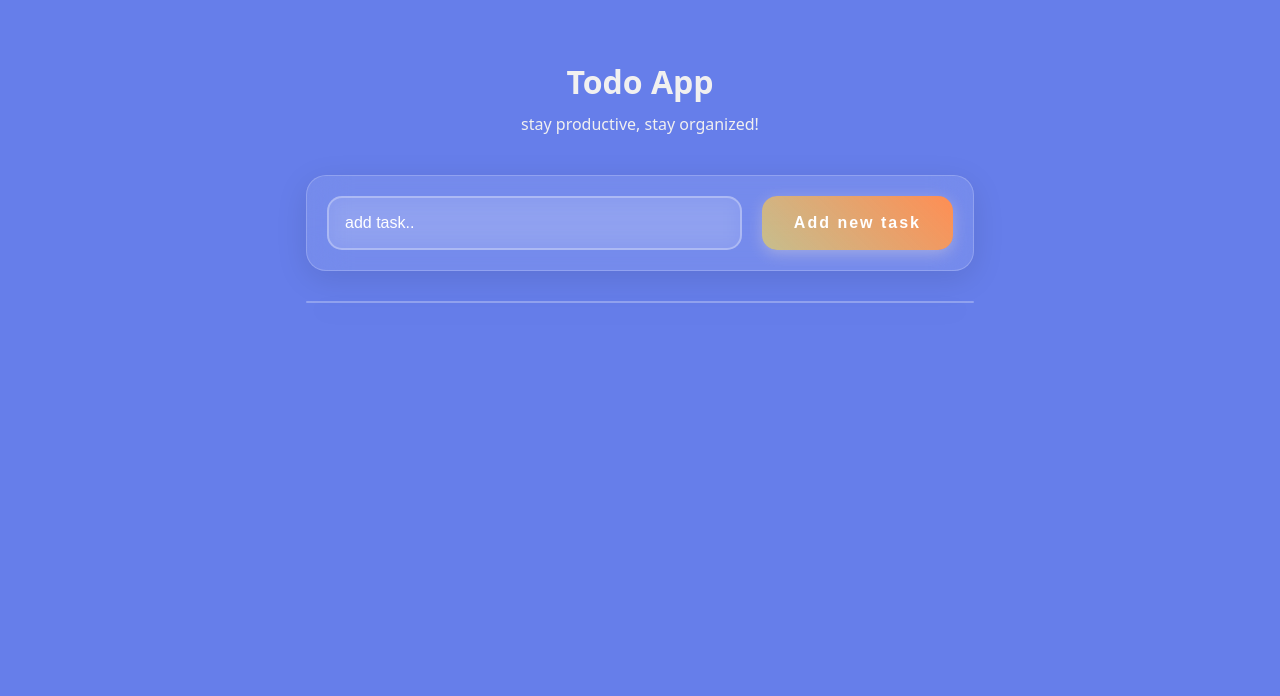
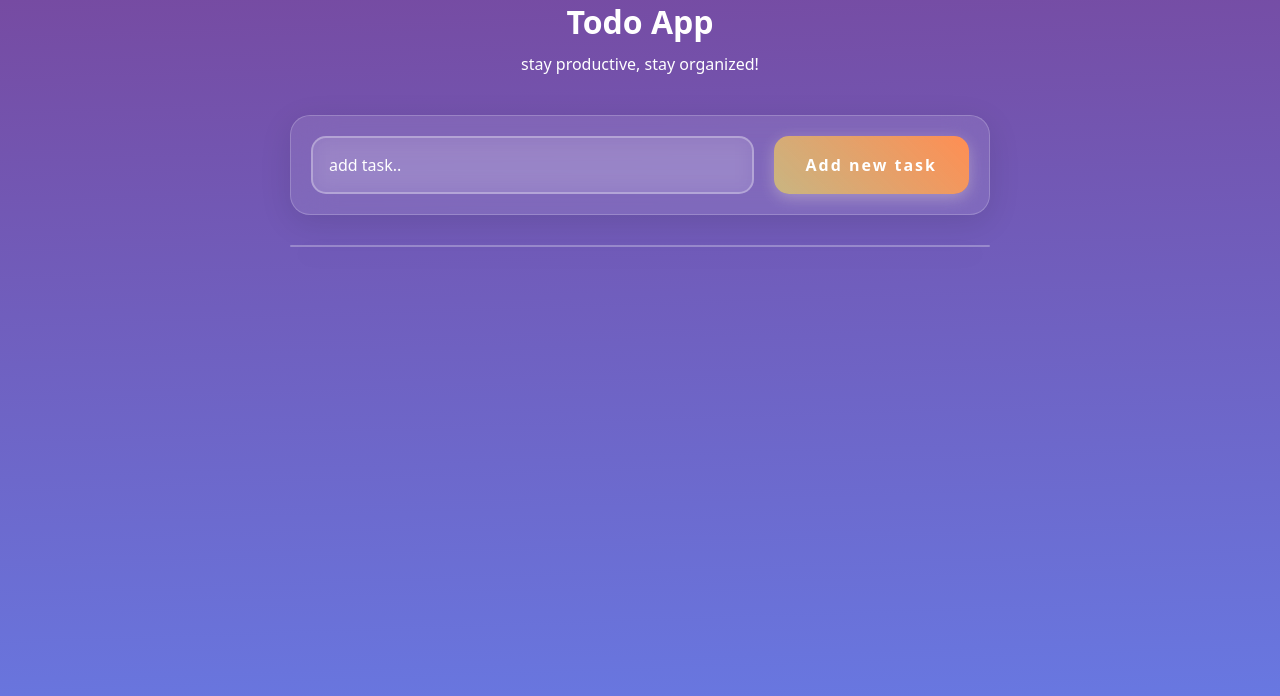
Before and after one commit to hazbiin/vue-todo-app, a Vue app: page / in a window 1280 px wide. Shown: the top 696 px of the page. Built offline with nearby package versions, Linux system fonts and the light colour scheme.

Commit message:
style(css):fixed base and main css styles

```diff
--- a/src/App.vue
+++ b/src/App.vue
@@ -52,11 +52,6 @@
 </template>
 
 <style scoped>
-  .container{
-    margin: 0 auto;
-    padding: 60px 16px 30px;
-    max-width: 700px;
-  }
   .header{
     text-align: center;
     margin-bottom: 40px;
--- a/src/assets/base.css
+++ b/src/assets/base.css
@@ -1,5 +1,3 @@
-/* base styles includes here */
-
 
 *, *::before, *::after {
   box-sizing: border-box;
@@ -7,11 +5,26 @@
   padding: 0;
 }
 
-html, body, #app{
+body{
+    min-height: 100vh;
+    background: linear-gradient(358deg, #667eea 0%, #764ba2 100%);
+    color: #fff;
     font-family: system-ui, -apple-system, BlinkMacSystemFont, 'Segoe UI', Roboto, Oxygen, Ubuntu, Cantarell, 'Open Sans', 'Helvetica Neue', sans-serif;
-    /* background: linear-gradient(135deg, #667eea 0%, #764ba2 100%); */
-    background: #667eea;
-    min-height: 100vh;
-    width: 100%;
-    color: #f1f0f0;
 }
+
+ul{
+    list-style: none;
+}
+
+button{
+    cursor: pointer;
+    outline: none;
+    border: none;
+    font-family: inherit;
+    white-space: nowrap;
+}
+
+input{
+  outline: none;
+  font-family: inherit;
+}
--- a/src/assets/main.css
+++ b/src/assets/main.css
@@ -1,3 +1,6 @@
 @import './base.css';
 
-/* main styles includes here */
+#app{
+    max-width: 700px;
+    margin: 0 auto;
+}
```
